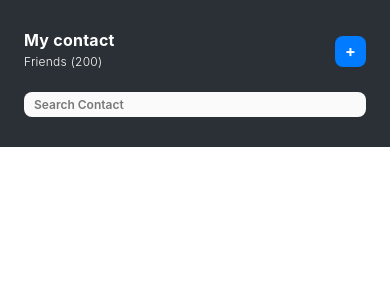
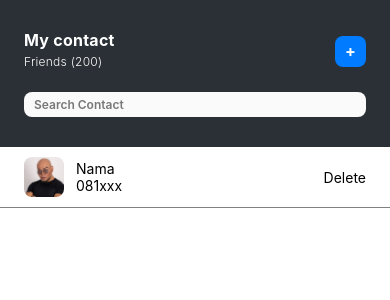
Before and after one commit to akhdanpangestuajiwidodo/PhonebookApp-React-Native, a React Native app: screen / in a window 390 px wide. Shown: the top 300 px of the page. Built offline with nearby package versions, Linux system fonts and the light colour scheme.

Commit message:
Initial ListContact Component and style

```diff
--- a/App.tsx
+++ b/App.tsx
@@ -11,11 +11,13 @@
 import React from 'react';
 import {View} from 'react-native';
 import HeaderComponent from './components/Header/Header';
+import ListContact from './components/ListContact/ListContact';
 
 const App = () => {
   return (
     <View>
       <HeaderComponent />
+      <ListContact />
     </View>
   );
 };
--- /dev/null
+++ b/components/ListContact/ListContact.tsx
@@ -0,0 +1,44 @@
+/* eslint-disable prettier/prettier */
+import React from 'react';
+import {Image, StyleSheet, Text, View} from 'react-native';
+const ListContact = () => {
+  return (
+    <View style={styleApp.parentListContainer}>
+      <View>
+        <View style={styleApp.leftSideList}>
+          <Image
+            source={require('../../image/user.jpg')}
+            style={styleApp.imageContactList}
+          />
+          <View>
+            <Text>Nama</Text>
+            <Text>081xxx</Text>
+          </View>
+        </View>
+      </View>
+      <View>
+        <Text>Delete</Text>
+      </View>
+    </View>
+  );
+};
+
+const styleApp = StyleSheet.create({
+  parentListContainer: {
+    alignItems: 'center',
+    backgroundColor: 'white',
+    justifyContent: 'space-between',
+    flexDirection: 'row',
+    paddingHorizontal: 24,
+    paddingVertical: 10,
+    borderBottomColor: 'grey',
+    borderBottomWidth: 0.2,
+  },
+  leftSideList: {
+    alignItems: 'center',
+    flexDirection: 'row',
+  },
+  imageContactList: {width: 40, height: 40, marginRight: 12, borderRadius: 8},
+});
+
+export default ListContact;
```
